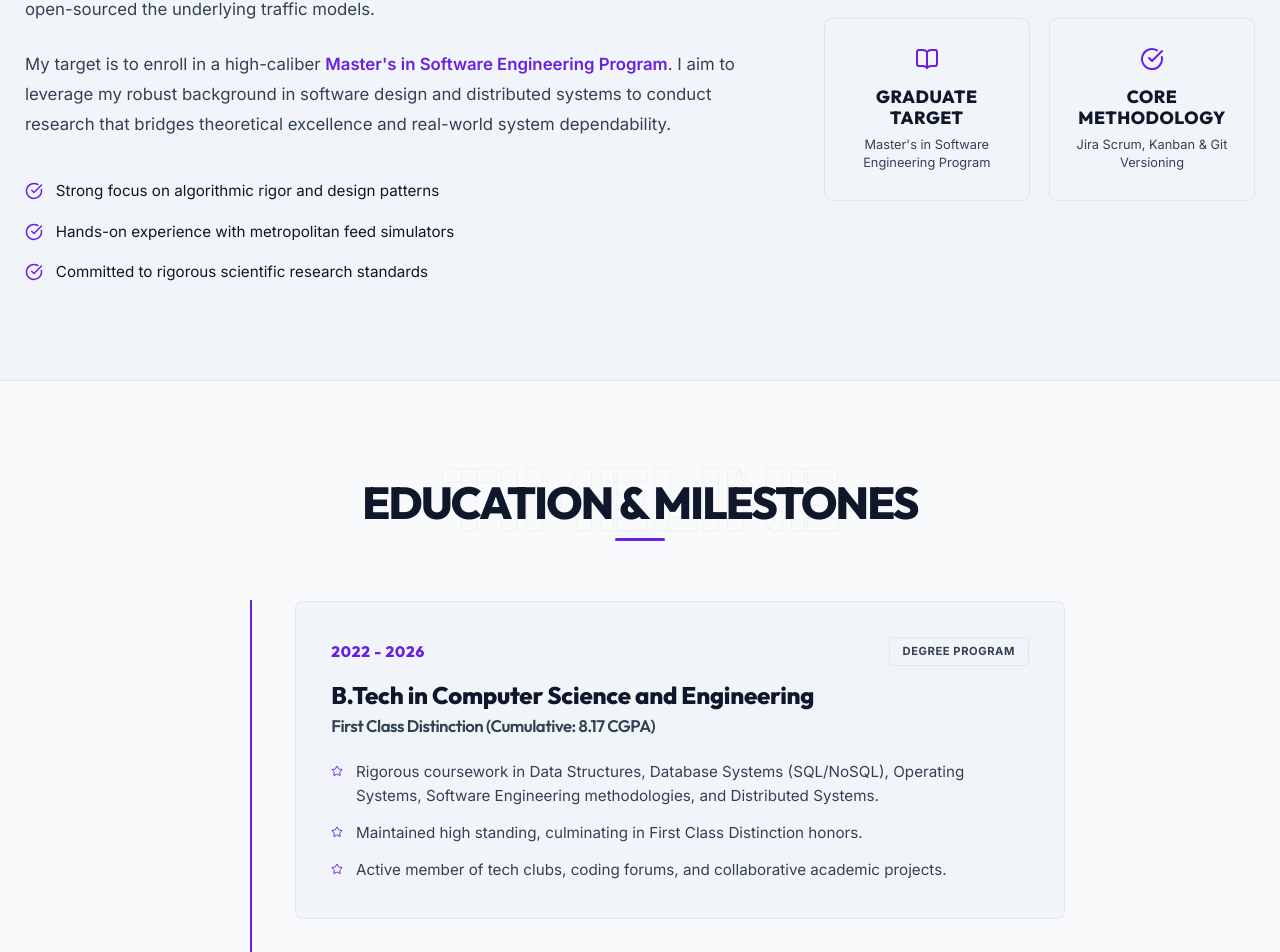
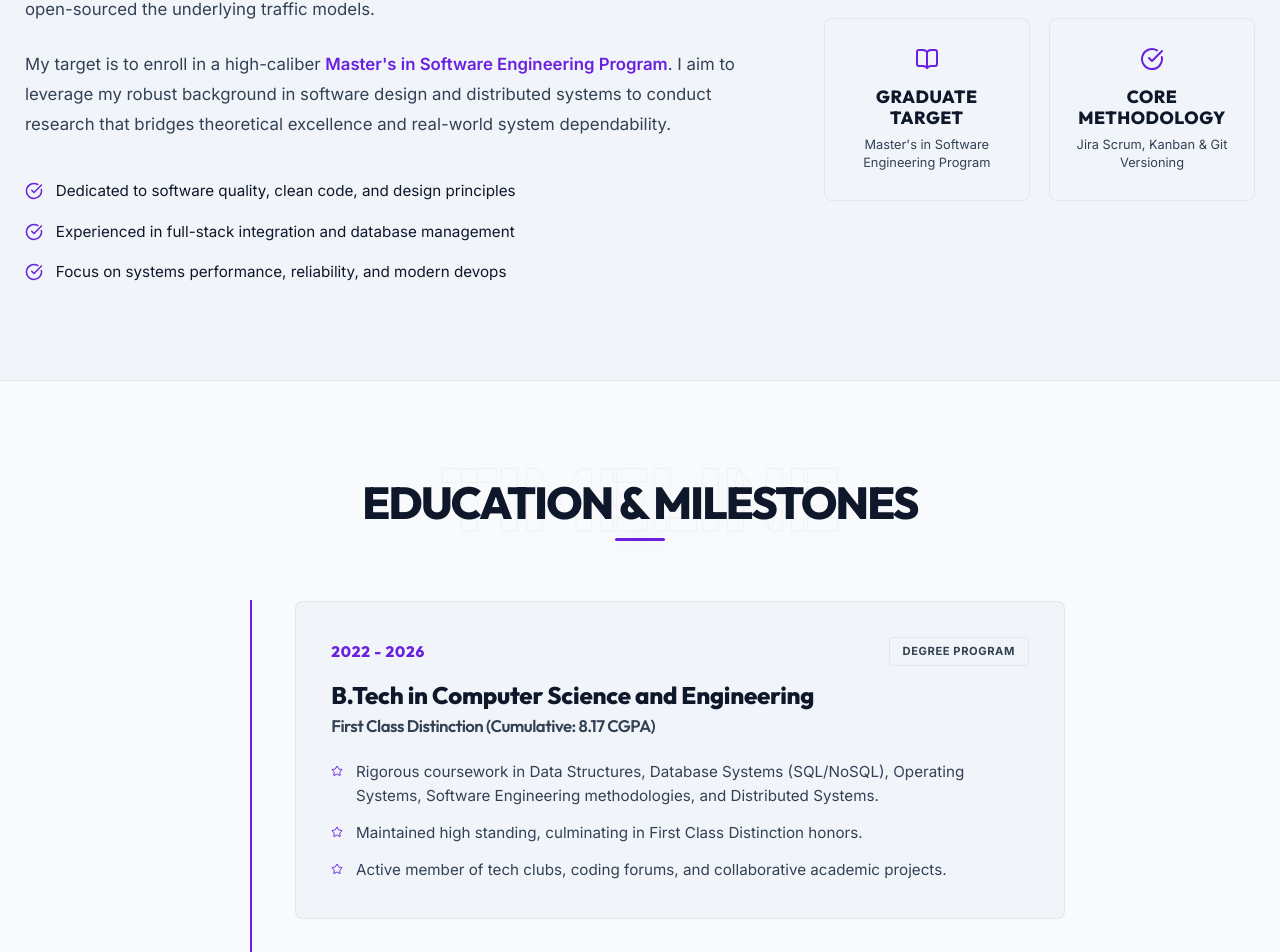
Before and after one commit to NirbhayKunwar/Portfolio, a React (Vite) app: page / in a window 1280 px wide. Shown: the part 1284-2236 px from the top of the page. Built offline with nearby package versions, Linux system fonts and the light colour scheme.

Commit message:
docs: update academic commitments bullets in About section

```diff
--- a/src/components/About.jsx
+++ b/src/components/About.jsx
@@ -50,19 +50,19 @@ const About = ({ vibe }) => {
               <div className="commitment-item">
                 <CheckCircle size={18} className="commitment-icon" />
                 <span>
-                  {vibe === 'academic' ? "Strong focus on algorithmic rigor and design patterns" : "Responsive UI/UX design & performance tuning"}
+                  {vibe === 'academic' ? "Dedicated to software quality, clean code, and design principles" : "Responsive UI/UX design & performance tuning"}
                 </span>
               </div>
               <div className="commitment-item">
                 <CheckCircle size={18} className="commitment-icon" />
                 <span>
-                  {vibe === 'academic' ? "Hands-on experience with metropolitan feed simulators" : "RESTful API modeling and cluster management"}
+                  {vibe === 'academic' ? "Experienced in full-stack integration and database management" : "RESTful API modeling and cluster management"}
                 </span>
               </div>
               <div className="commitment-item">
                 <CheckCircle size={18} className="commitment-icon" />
                 <span>
-                  {vibe === 'academic' ? "Committed to rigorous scientific research standards" : "Agile Scrum participation, Sprint and Ticket tracking"}
+                  {vibe === 'academic' ? "Focus on systems performance, reliability, and modern devops" : "Agile Scrum participation, Sprint and Ticket tracking"}
                 </span>
               </div>
             </div>
```
